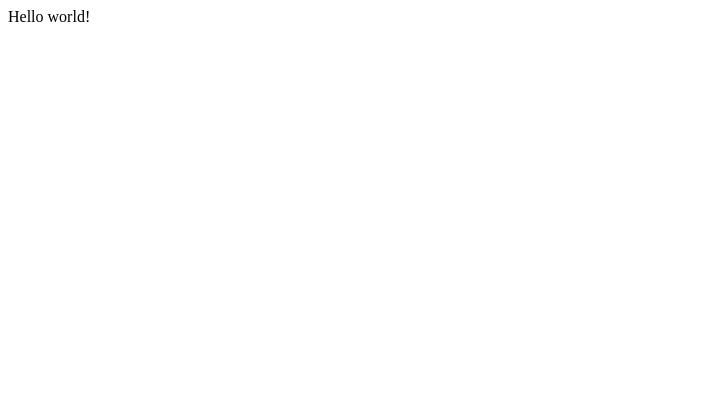
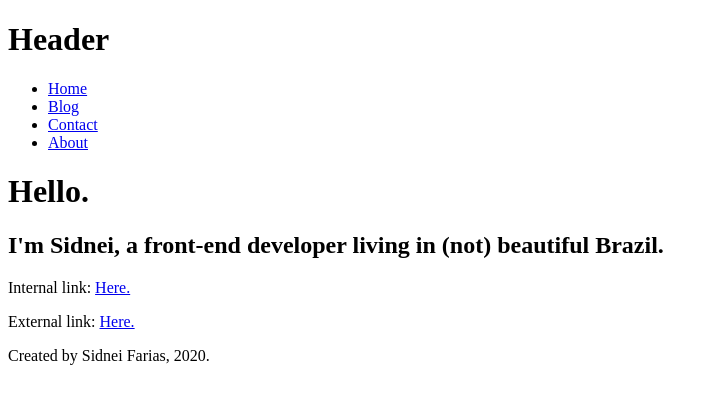
Before and after one commit to sidneifjr/gatsby-teste, a Gatsby site: page / in a window 1280 px wide. Shown: the whole page, without its empty margins (0-718 px from the left). Built offline with nearby package versions, Linux system fonts and the light colour scheme; Gatsby itself is replaced by a stand-in of ours.

Commit message:
subindo estrutura inicial de projeto

```diff
--- /dev/null
+++ b/src/components/footer.js
@@ -0,0 +1,11 @@
+import React from 'react';
+
+const Footer = () => {
+    return (
+        <footer id="footer">
+            <p>Created by Sidnei Farias, 2020.</p>
+        </footer>
+    )
+}
+
+export default Footer;
--- /dev/null
+++ b/src/components/header.js
@@ -0,0 +1,13 @@
+import React from 'react';
+import NavMenu from '../components/navMenu';
+
+const Header = () => {
+    return (
+        <header id="footer">
+            <h1>Header</h1>
+            <NavMenu />
+        </header>
+    )
+}
+
+export default Header;
--- /dev/null
+++ b/src/components/layout.js
@@ -0,0 +1,17 @@
+import React from 'react';
+import Header from '../components/Header';
+import Footer from '../components/footer';
+
+const Layout = (props) => {
+    return (
+        <React.Fragment>
+            <Header />
+
+            {props.children}
+
+            <Footer />
+        </React.Fragment>
+    )
+}
+
+export default Layout;
--- /dev/null
+++ b/src/components/navMenu.js
@@ -0,0 +1,28 @@
+import React from 'react';
+import { Link } from 'gatsby';
+
+const NavMenu = () => {
+    return (
+        <nav className="navMenu">
+            <ul>
+                <li>
+                    <Link to="#">Home</Link>
+                </li>
+
+                <li>
+                    <Link to="/blog">Blog</Link>
+                </li>
+
+                <li>
+                    <Link to="/contact">Contact</Link>
+                </li>
+
+                <li>
+                    <Link to="/about">About</Link>
+                </li>
+            </ul>
+        </nav>
+    )
+}
+
+export default NavMenu;
--- a/src/pages/index.js
+++ b/src/pages/index.js
@@ -1,5 +1,16 @@
-import React from "react"
+import React from 'react';
+import { Link } from 'gatsby';
+import Layout from '../components/layout';
 
-export default function Home() {
-  return <div>Hello world!</div>
+const IndexPage = () => {
+    return (
+        <Layout>
+            <h1>Hello.</h1>
+            <h2>I'm Sidnei, a front-end developer living in (not) beautiful Brazil.</h2>
+            <p>Internal link: <Link to="/contact">Here.</Link></p>
+            <p>External link: <a href="https://github.com" rel="noreferrer" target="_blank">Here.</a></p>
+        </Layout>
+    )
 }
+
+export default IndexPage;
```
Also changed, not shown: src/pages/404.js (added, +13 -0 lines), src/pages/about.js (added, +13 -0 lines), src/pages/blog.js (added, +13 -0 lines), src/pages/contact.js (added, +15 -0 lines), readme-tutorial.txt (added).
